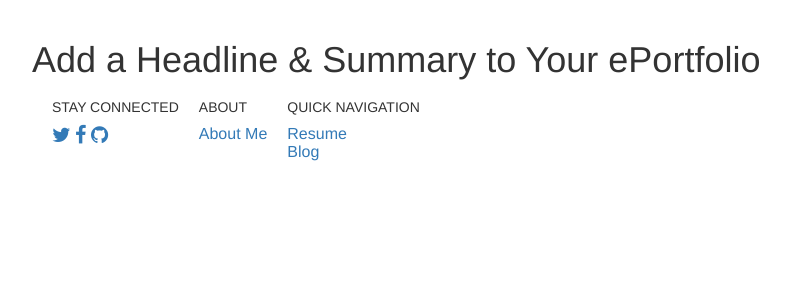
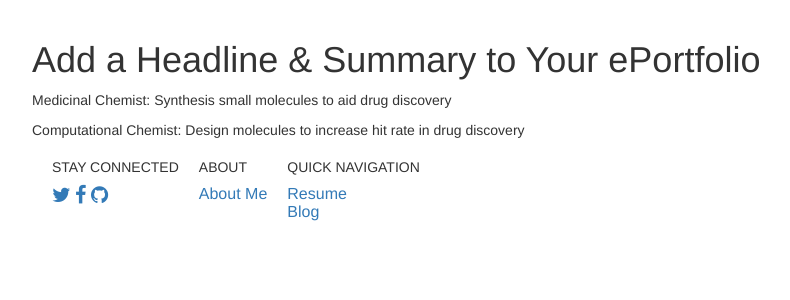
Before and after one commit to dlhlisa/eportfolio, a Flask app: page /headline in a window 1280 px wide. Shown: the part 52-352 px from the top of the page, without its empty margins (38-828 px from the left). Run offline with Flask 2, Linux system fonts and the light colour scheme; some libraries are stand-ins or nearby versions.

Commit message:
add new files

```diff
--- a/templates/headline.html
+++ b/templates/headline.html
@@ -3,7 +3,8 @@
 {% block body %}
 
 <h1> Add a Headline & Summary to Your ePortfolio </h1>
-<p></p>
+<p>Medicinal Chemist: Synthesis small molecules to aid drug discovery</p>
+<p>Computational Chemist: Design molecules to increase hit rate in drug discovery</p>
 
 
 {% endblock %}
--- a/templates/layout.html
+++ b/templates/layout.html
@@ -41,6 +41,9 @@
                         <a href="https://github.com/dlhlisa">
                             <i class="fa fa-github" style="font-size:20px;"></i>
                         </a>
+                        <a href="https://www.linkedin.com/in/lihua-deng-225848138/">
+                            <i class="fa fa-linkedin-in" style="font-size:20px;"></i>
+                        </a>
                     </td>
                     <td style="vertical-align: top; padding-left: 10px;padding-right: 10px;">
                         <h5>ABOUT</h5>
```
